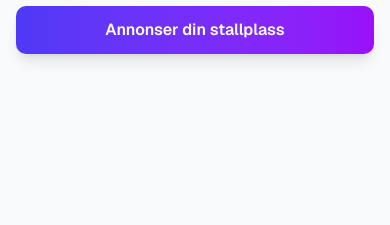
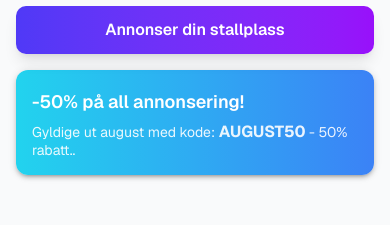
Before and after one commit to thorep/stallplass, a Next.js app: page /sok in a window 390 px wide. Shown: the part 147-372 px from the top of the page. Built offline with nearby package versions, Linux system fonts and the light colour scheme; no server answers; the database is empty.

Commit message:
Endret plassering av reklame på /sok siden

```diff
--- a/src/app/sok/page.tsx
+++ b/src/app/sok/page.tsx
@@ -1,5 +1,6 @@
 "use client";
 
+import PromotionalBanner from "@/components/molecules/PromotionalBanner";
 import Footer from "@/components/organisms/Footer";
 import Header from "@/components/organisms/Header";
 import SearchPageClientSimple from "@/components/organisms/SearchPageClientSimple";
@@ -63,6 +64,11 @@ export default function StallersPage() {
               </a>
             </div>
           </div>
+
+          {/* Mobile banner - only show on mobile */}
+          <div className="mt-4 sm:hidden">
+            <PromotionalBanner />
+          </div>
         </div>
 
         <Suspense
--- /dev/null
+++ b/src/components/molecules/PromotionalBanner.tsx
@@ -0,0 +1,53 @@
+import React from 'react';
+import { Box, Typography } from '@mui/material';
+
+export default function PromotionalBanner() {
+  return (
+    <Box
+      sx={{
+        background: 'linear-gradient(to right, #22d3ee, #3b82f6)', // from-cyan-400 to-blue-400
+        color: 'white',
+        padding: 2,
+        borderRadius: 2,
+        marginBottom: 3,
+        boxShadow: 3,
+      }}
+    >
+      <Box sx={{ display: 'flex', alignItems: 'center', justifyContent: 'space-between' }}>
+        <Box>
+          <Typography
+            variant="h6"
+            sx={{
+              fontSize: '1.125rem', // text-lg
+              fontWeight: 600, // font-semibold
+              marginBottom: 0.5, // mb-1
+              lineHeight: 1.75,
+            }}
+          >
+            -50% på all annonsering!
+          </Typography>
+          <Typography
+            variant="body2"
+            sx={{
+              fontSize: '0.875rem', // text-sm
+              opacity: 0.9, // opacity-90
+              lineHeight: 1.25,
+            }}
+          >
+            Gyldige ut august med kode:{' '}
+            <Box
+              component="span"
+              sx={{
+                fontWeight: 700, // font-bold
+                fontSize: '1rem', // text-base
+              }}
+            >
+              AUGUST50
+            </Box>{' '}
+            - 50% rabatt..
+          </Typography>
+        </Box>
+      </Box>
+    </Box>
+  );
+}
--- a/src/components/organisms/SearchPageClientSimple.tsx
+++ b/src/components/organisms/SearchPageClientSimple.tsx
@@ -2,6 +2,7 @@
 
 import Button from "@/components/atoms/Button";
 import BoxListingCard from "@/components/molecules/BoxListingCard";
+import PromotionalBanner from "@/components/molecules/PromotionalBanner";
 import SearchResultsMap from "@/components/molecules/SearchResultsMap";
 import SearchSort from "@/components/molecules/SearchSort";
 import StableListingCard from "@/components/molecules/StableListingCard";
@@ -10,7 +11,6 @@ import { useInfiniteBoxSearch, useInfiniteStableSearch } from "@/hooks/useUnifie
 import { SearchFilters, SearchPageClientProps } from "@/types/components";
 import { StableWithBoxStats } from "@/types/stable";
 import { AdjustmentsHorizontalIcon, XMarkIcon } from "@heroicons/react/24/outline";
-import { Box, Typography } from "@mui/material";
 import { usePathname, useRouter, useSearchParams } from "next/navigation";
 import { useCallback, useEffect, useMemo, useRef, useState } from "react";
 
@@ -377,53 +377,10 @@ export default function SearchPageClientSimple({
           onToggleMap={handleToggleMap}
         />
 
-        {/* Promotional Banner */}
-        <Box
-          sx={{
-            background: 'linear-gradient(to right, #22d3ee, #3b82f6)', // from-cyan-400 to-blue-400
-            color: 'white',
-            padding: 2,
-            borderRadius: 2,
-            marginBottom: 3,
-            boxShadow: 3,
-          }}
-        >
-          <Box sx={{ display: 'flex', alignItems: 'center', justifyContent: 'space-between' }}>
-            <Box>
-              <Typography
-                variant="h6"
-                sx={{
-                  fontSize: '1.125rem', // text-lg
-                  fontWeight: 600, // font-semibold
-                  marginBottom: 0.5, // mb-1
-                  lineHeight: 1.75,
-                }}
-              >
-                -50% på all annonsering!
-              </Typography>
-              <Typography
-                variant="body2"
-                sx={{
-                  fontSize: '0.875rem', // text-sm
-                  opacity: 0.9, // opacity-90
-                  lineHeight: 1.25,
-                }}
-              >
-                Gyldige ut august med kode:{' '}
-                <Box
-                  component="span"
-                  sx={{
-                    fontWeight: 700, // font-bold
-                    fontSize: '1rem', // text-base
-                  }}
-                >
-                  AUGUST50
-                </Box>{' '}
-                - 50% rabatt..
-              </Typography>
-            </Box>
-          </Box>
-        </Box>
+        {/* Desktop banner - only show on desktop */}
+        <div className="hidden sm:block mb-4">
+          <PromotionalBanner />
+        </div>
 
         {/* Error state */}
         {error && (
```
